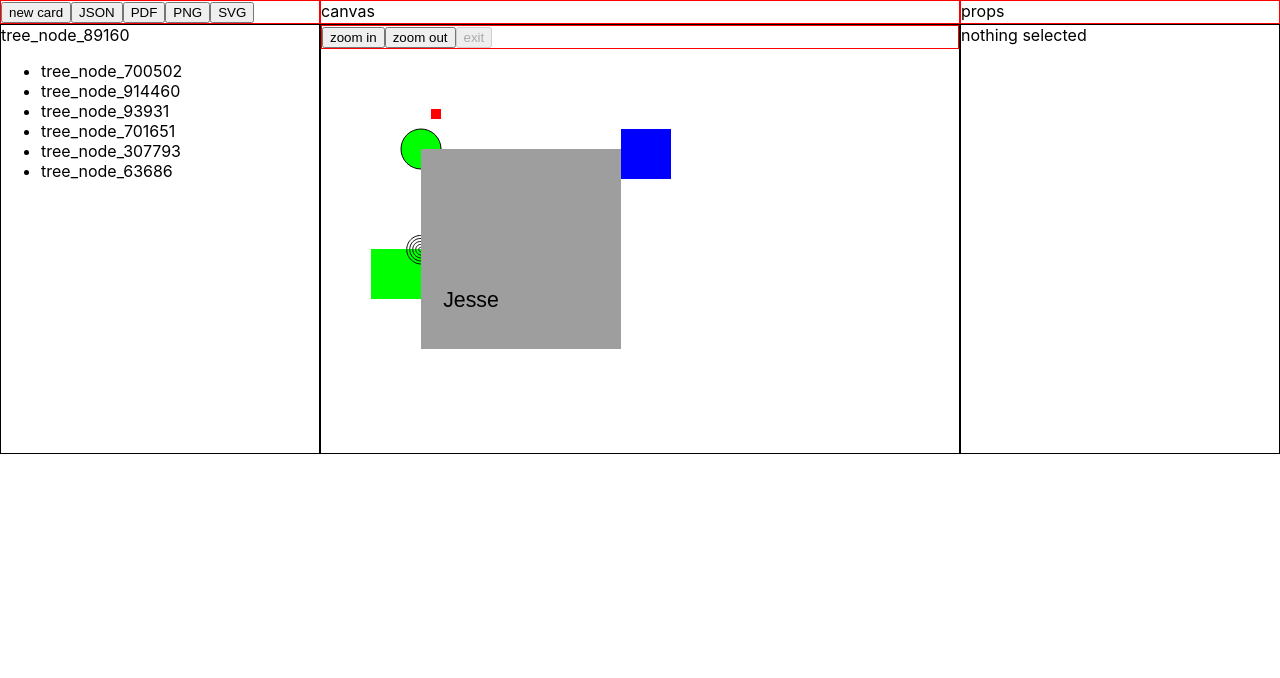
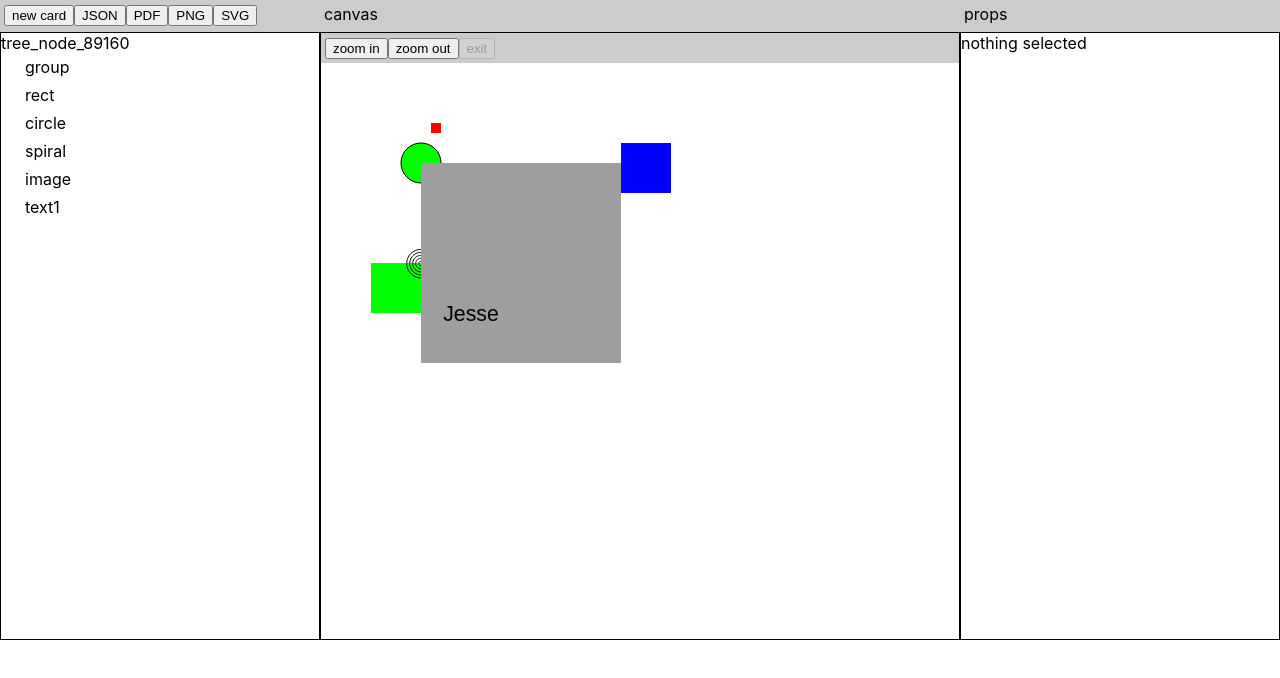
Before and after one commit to joshmarinacci/vized2, a React (Create React App) app: page / in a window 1280 px wide. Shown: the top 678 px of the page. Built offline with nearby package versions, Linux system fonts and the light colour scheme.

Commit message:
style cleanup

```diff
--- a/src/App.css
+++ b/src/App.css
@@ -1,6 +1,8 @@
 .ide-grid {
     display: grid;
+    min-height: 80vh;
     grid-template-columns: 1fr 2fr 1fr;
+    grid-template-rows: 2rem auto;
 }
 
 .toolbar {
@@ -20,15 +22,42 @@
     grid-template-columns: 1fr 2fr;
     border: 1px solid black;
     margin: 0.5rem;
+    background-color: #f0f0f0;
+    padding: 0.5rem;
+    border-radius: 0.25em;
 }
 .prop-grid h3 {
-    grid-column: 2/2;
+    grid-column-start: 1;
+    grid-column-end: 3;
 }
 
 .prop-grid canvas {
     border: 1px solid black;
+    grid-column-start: 1;
+    grid-column-end: 3;
 }
 
 .toolbar {
-    border: 1px solid red;
+    border: 0px solid red;
+    background-color: #ccc;
+    padding: 0.25em;
 }
+
+
+
+.tree-view {
+    list-style: none;
+    border: 0px solid red;
+    padding:0;
+    padding-left: 1rem;
+    margin:0;
+}
+
+.tree-item {
+    border:0px solid blue;
+    margin:0;
+    padding: 0.25em 0.5em;
+}
+.tree-item.selected {
+    background-color: aquamarine;
+}
--- a/src/App.tsx
+++ b/src/App.tsx
@@ -20,7 +20,12 @@ import {
     MovableBoundedShape,
     ResizableRectObject
 } from "./bounded_shape";
-import {CirclePowerup, CircleShape, CircleShapeObject, MovableCircleObject} from "./powerups/circle_powerup";
+import {
+    CirclePowerup,
+    CircleShape,
+    CircleShapeObject,
+    MovableCircleObject
+} from "./powerups/circle_powerup";
 import {TextPowerup, TextShapeObject} from "./powerups/text_powerup";
 import {MovableSpiralObject, SpiralPowerup, SpiralShapeObject} from "./powerups/spiral";
 import {export_JSON, FilledShapeJSONExporter} from "./exporters/json";
@@ -35,6 +40,7 @@ import {
 } from "./powerups/group_powerup";
 import {ImagePowerup, ImageShapeObject, ResizableImageObject} from "./powerups/image_powerup";
 import {Toolbar} from "./comps";
+import {TreeView} from "./treeview";
 
 function IDEGrid(props:{title:string, children:any[]}) {
   return <div className={'ide-grid'}>
@@ -48,12 +54,14 @@ function add_child_to_parent(child:TreeNode, parent:TreeNode):void {
 
 export function make_default_tree() {
     let root:TreeNode = new TreeNodeImpl()
+    root.title = 'root'
     root.components.push(new BoundedShapeObject(new Rect(0,0,8.5*100,11*100)))
     root.components.push(new PDFExportBounds("in",1/100))
     root.components.push(new RectShapeObject())
     root.components.push(new FilledShapeObject('white'))
 
     let group1 = new TreeNodeImpl()
+    group1.title = 'group'
     group1.components.push(new GroupShapeObject(group1, new Point(100,50)))
     group1.components.push(new GroupParentTranslate(group1))
     group1.components.push(new MovableGroupShape(group1))
@@ -61,6 +69,7 @@ export function make_default_tree() {
 
     {
         let rect1 = new TreeNodeImpl()
+        rect1.title = 'rect'
         rect1.components.push(new RectShapeObject())
         rect1.components.push(new BoundedShapeObject(new Rect(10, 10, 10, 10)))
         rect1.components.push(new FilledShapeObject("#ff0000"))
@@ -69,6 +78,7 @@ export function make_default_tree() {
     }
     {
         let rect2: TreeNode = new TreeNodeImpl()
+        rect2.title = 'rect'
         rect2.components.push(new RectShapeObject())
         rect2.components.push(new BoundedShapeObject(new Rect(200, 30, 50, 50)))
         rect2.components.push(new FilledShapeObject('#0000FF'))
@@ -78,6 +88,7 @@ export function make_default_tree() {
     }
     {
         let rect3: TreeNode = new TreeNodeImpl()
+        rect3.title = 'rect'
         rect3.components.push(new RectShapeObject())
         rect3.components.push(new BoundedShapeObject(new Rect(50, 200, 50, 50)))
         rect3.components.push(new FilledShapeObject('#00FF00'))
@@ -87,6 +98,7 @@ export function make_default_tree() {
     }
     {
         let circ1: TreeNode = new TreeNodeImpl()
+        circ1.title = 'circle'
         circ1.components.push(new FilledShapeObject('#00FF00'))
         let circle_shape:CircleShape = new CircleShapeObject(new Point(100,100),20)
         circ1.components.push(circle_shape)
@@ -95,6 +107,7 @@ export function make_default_tree() {
     }
     {
         let spiral:TreeNode = new TreeNodeImpl()
+        spiral.title = 'spiral'
         spiral.components.push(new FilledShapeObject('#000000'))
         spiral.components.push(new SpiralShapeObject(new Point(100,200),15))
         spiral.components.push(new MovableSpiralObject(spiral))
@@ -103,6 +116,7 @@ export function make_default_tree() {
 
     {
         let image:TreeNode = new TreeNodeImpl()
+        image.title = 'image'
         let url = "https://vr.josh.earth/assets/2dimages/saturnv.jpg"
         image.components.push(new ImageShapeObject(url,1000,1000))
         image.components.push(new BoundedShapeObject(new Rect(100,100,200,200)))
@@ -113,6 +127,7 @@ export function make_default_tree() {
 
     {
         let text1 = new TreeNodeImpl() as TreeNode
+        text1.title = 'text1'
         text1.components.push(new TextShapeObject("Jesse", 16, "center",'center'))
         text1.components.push(new BoundedShapeObject(new Rect(50,150,200,200)))
         text1.components.push(new MovableBoundedShape(text1))
@@ -125,30 +140,22 @@ export function make_default_tree() {
 
 function make_greeting_card_tree():TreeNode {
     let root:TreeNode = new TreeNodeImpl()
-    root.components.push(new BoundedShapeObject(new Rect(0,0,300,300)))
+    root.title = 'root'
+    root.components.push(new BoundedShapeObject(new Rect(0,0,8.5*100/2,11*100/2)))
+    root.components.push(new PDFExportBounds("in",1/100))
     root.components.push(new RectShapeObject())
     root.components.push(new FilledShapeObject('white'))
 
+    let text1 = new TreeNodeImpl() as TreeNode
+    text1.title = "Text: merry christmas"
+    text1.components.push(new TextShapeObject("Merry Christmas", 30, "center",'center'))
+    text1.components.push(new BoundedShapeObject(new Rect(0,100,8.5*100/2,200)))
+    text1.components.push(new MovableBoundedShape(text1))
+    text1.components.push(new ResizableRectObject(text1))
+    text1.components.push(new FilledShapeObject('#00CC00'))
+    add_child_to_parent(text1,root)
 
     return root
-}
-
-function TreeItem(props:{node:TreeNode}) {
-    return <li onClick={()=>{
-        console.log("selected an item")
-    }}>
-        {props.node.id}
-    </li>
-}
-function TreeView(props:{root:TreeNode}) {
-    return <div className={'panel left'}>
-        {props.root.id}
-        <ul>
-            {props.root.children.map((ch,i) => {
-                return <TreeItem key={i} node={ch}/>
-            })}
-        </ul>
-    </div>
 }
 
 export function setup_state(root:TreeNode):GlobalState {
@@ -298,7 +305,7 @@ function App() {
                 <Toolbar>
                     <label>props</label>
                 </Toolbar>
-                <TreeView root={root}/>
+                <TreeView root={root} state={state}/>
                 <CanvasView root={root} state={state}/>
                 <PropSheet root={root} state={state}/>
             </IDEGrid>
--- a/src/canvas.tsx
+++ b/src/canvas.tsx
@@ -207,6 +207,10 @@ export function CanvasView(props:{root:TreeNode, state:GlobalState}) {
         }
     },[canvas,pan_offset, zoom_level, props.root, current_root])
 
+    useEffect(() => {
+        set_current_root(props.root)
+    },[props.root])
+
     useEffect(()=>{
         let op = () => {
             let can = canvas.current as HTMLCanvasElement
--- a/src/common.ts
+++ b/src/common.ts
@@ -158,6 +158,7 @@ export interface Component {
 
 export type TreeNode = {
     id: string,
+    title:string,
     parent: TreeNode,
     children: TreeNode[],
     components: Component[],
@@ -213,8 +214,10 @@ export class TreeNodeImpl implements TreeNode {
     parent: TreeNode
     children: TreeNode[]
     components: Component[]
+    title: string
     constructor() {
         this.id = "tree_node_" + Math.floor(Math.random() * 1000000)
+        this.title = "unnamed"
         this.children = []
         this.components = []
     }
--- /dev/null
+++ b/src/treeview.tsx
@@ -0,0 +1,38 @@
+import {GlobalState, TreeNode} from "./common";
+import React, {useEffect, useState} from "react";
+
+function TreeItem(props: { node: TreeNode, state: GlobalState }) {
+    let klass = "tree-item"
+    if (props.state.selection.has(props.node)) {
+        klass += " selected"
+    }
+    return <li className={klass} onClick={() => {
+        console.log("selected an item")
+        props.state.selection.set([props.node])
+        props.state.dispatch('selection-change', {})
+    }}>
+        {props.node.title}
+        {/*{props.node.id}*/}
+    </li>
+}
+
+export function TreeView(props: { root: TreeNode, state: GlobalState }) {
+    const [count, set_count] = useState(0)
+    useEffect(() => {
+        const op = () => {
+            set_count(count + 1)
+        }
+        props.state.on("selection-change", op)
+        return () => {
+            props.state.off("selection-change", op)
+        }
+    })
+    return <div className={'panel left'}>
+        {props.root.id}
+        <ul className={'tree-view'}>
+            {props.root.children.map((ch, i) => {
+                return <TreeItem key={i} node={ch} state={props.state}/>
+            })}
+        </ul>
+    </div>
+}
```
